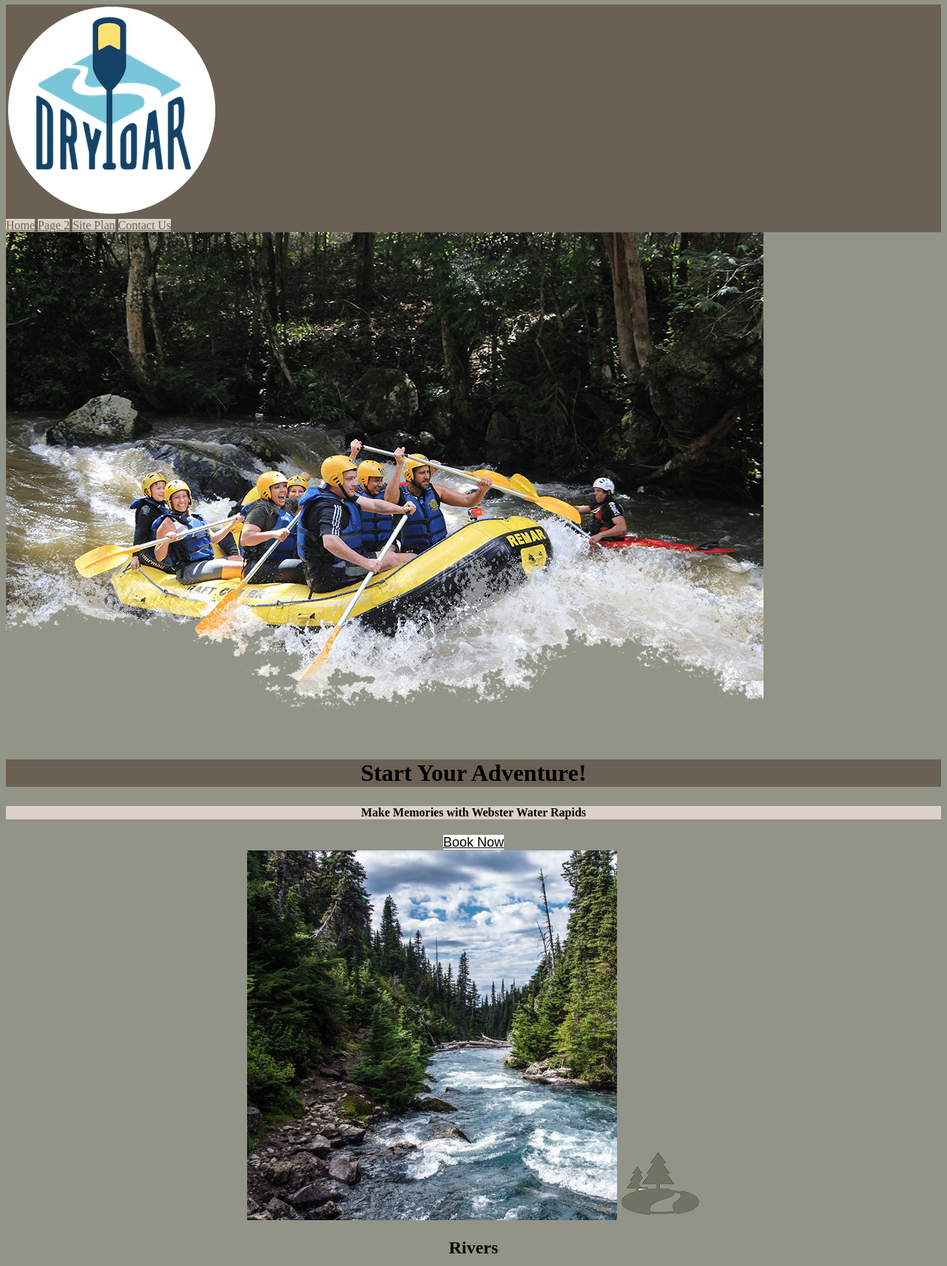
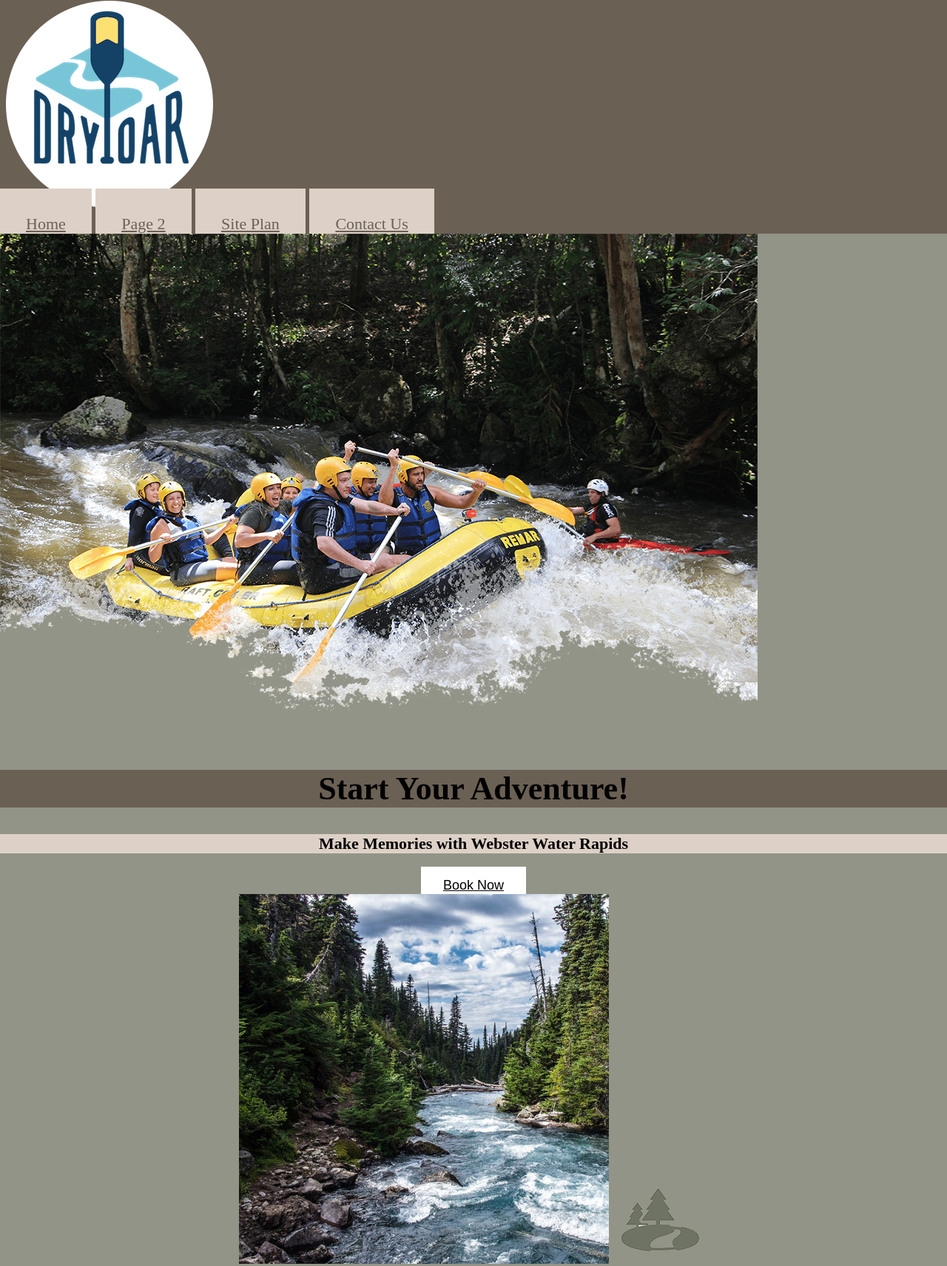
Before and after one commit to jaxonwebster/WDD130, a plain HTML site: page wwr/index.html in a window 1280 px wide. Shown: the part 2-1714 px from the top of the page at 74% size. Drawn offline with Linux system fonts and the light colour scheme.

Commit message:
plz work

```diff
--- a/wwr/styles/style.css
+++ b/wwr/styles/style.css
@@ -11,7 +11,14 @@
     }
     body {
         background-color:#929487;
-    }
+        font-family: "Raleway", "Fuzzy Bubbles";
+    font-size: 22px;
+    margin: 0;
+    padding: 0;
+}
+h2 {
+    margin: 0;
+}
     header {
         background-color:#6B6054;
     }
@@ -34,10 +41,13 @@
     footer {
         background-color:#929487;
         color: black;
+        padding: 25px 50px;
     }
     nav a {
         background-color:#DDD1C7;
         color:#6B6054;
+        text-align: center;
+        padding: 35px;
     }
     .home-title {
         background-color:#6B6054;
@@ -55,6 +65,8 @@
         color: black;
         font-family: 'Fuzzy Bubble', 'Raleway', sans-serif;
         font-size: 18px;
+        text-align: center;
+        padding: 15px 30px;
     }
     .msg h2{
         background-color: #A1B0AB;
@@ -65,6 +77,8 @@
         color:#6B6054;
         font-family: 'Fuzzy Bubble', 'Raleway', sans-serif;
         font-size: .8em;
+        text-align: center;
+        padding: 35px;
     }
     footer a {
         background-color: #DDD1C7;
@@ -80,3 +94,9 @@
     footer p a:hover {
         text-decoration: underline;
     }
+    #logo_link {
+        padding: 5px;
+    }
+    .icon {
+        padding: 10px;
+    }
```
